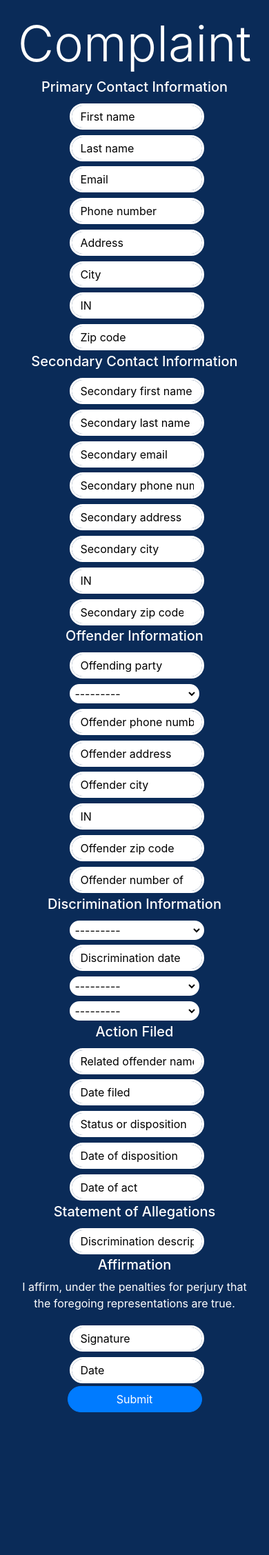
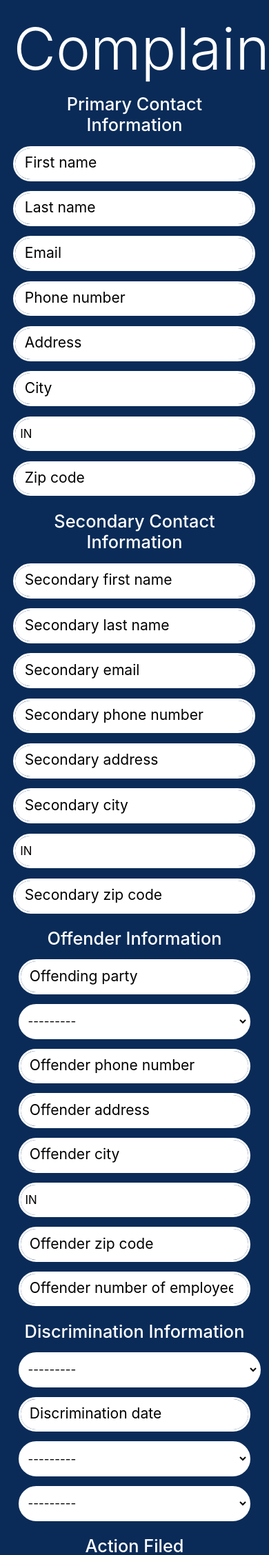
Before and after one commit to CHSCodeForChange/ICRC-Backend, a Django app: page / in a window 390 px wide; the page is wider, and only the part inside the window is pictured. Shown: the top 2255 px of that part at 69% size. Before the commit the page ends 2048 px from the top of that part, so only its background shows below. Run offline with Django 3.2, Linux system fonts and the light colour scheme; some libraries are stand-ins or nearby versions.

Commit message:
more mobile friendly

```diff
--- a/resources/templates/form.html
+++ b/resources/templates/form.html
@@ -12,24 +12,38 @@
         {% csrf_token %}
         {% for field in form %}
             {% if forloop.counter == 1 %}
+                <div class="section">
                     <h5 class="display-5" style="color: white">Primary Contact Information</h3>
             {% endif %}
+
             {% if forloop.counter == 9 %}
+                </div>
+                <div class="section">
                     <h5 class="display-7" style="color: white">Secondary Contact Information</h5>
             {% endif %}
             {% if forloop.counter == 17 %}
+                </div>
+                <div class="section">
                     <h5 class="display-7" style="color: white">Offender Information</h5>
             {% endif %}
             {% if forloop.counter == 25 %}
+                </div>
+                <div class="section">
                     <h5 class="display-5" style="color: white">Discrimination Information</h5>
             {% endif %}
             {% if forloop.counter == 29 %}
+                </div>
+                <div class="section">
                     <h5 class="display-5" style="color: white">Action Filed</h5>
             {% endif %}
             {% if forloop.counter == 34 %}
+                </div>
+                <div class="section">
                     <h5 class="display-5" style="color: white">Statement of Allegations</h5>
             {% endif %}
             {% if forloop.counter == 35 %}
+                </div>
+                <div class="section">
                       <h5 class="display-5" style="color: white">Affirmation</h5>
                       <p class="display-7" style="color: white">I affirm, under the penalties for perjury that the foregoing representations are true.</p>
             {% endif %}
@@ -43,6 +57,7 @@
             <p style="color: red">{{ error }}</p>
             {% endfor %}
         {% endfor %}
+        </div>
 
         <button class="btn btn-primary" type="submit">Submit</button>
     </form>
--- a/static/css/form.css
+++ b/static/css/form.css
@@ -6,10 +6,16 @@ body {
 
 h1 {
     color: white !important;
+    font-size: 10vh !important;
 }
 
-h3 {
+h5 {
     color: white !important;
+    font-size: 3vh !important;
+}
+
+p {
+    font-size: 2.5vh !important;
 }
 
 form {
@@ -25,12 +31,21 @@ input {
     background-color: white !important;
     color: black !important;
 
-    width: 50vw !important;
+    width: 95vh !important;
+    max-width: 90vw !important;
+    height: 6vh !important;
+
     margin: 2%;
+
+    font-size: 2vh !important;
+    padding: 2% !important;
+
 }
 
 input::placeholder {
     color: black !important;
+    font-size: 2.5vh;
+    padding: 2%;
 }
 
 select {
@@ -40,11 +55,24 @@ select {
     background-color: white !important;
     color: black !important;
 
-    width: 50vw !important;
+    width: 95vh !important;
+    max-width: 90vw !important;
+    height: 6vh !important;
+
+    font-size: 2vh;
+    padding: 2%;
+
     margin: 2%;
 }
 
 button {
-    width: 50vw !important;
+    width: 95vh !important;
+    max-width: 90vw !important;
+    height: 6vh !important;
+
     border-radius: 250px !important;
 }
+
+.section {
+    margin: 2%;
+}
```
Lines whose indentation alone changed are shown as unchanged.
